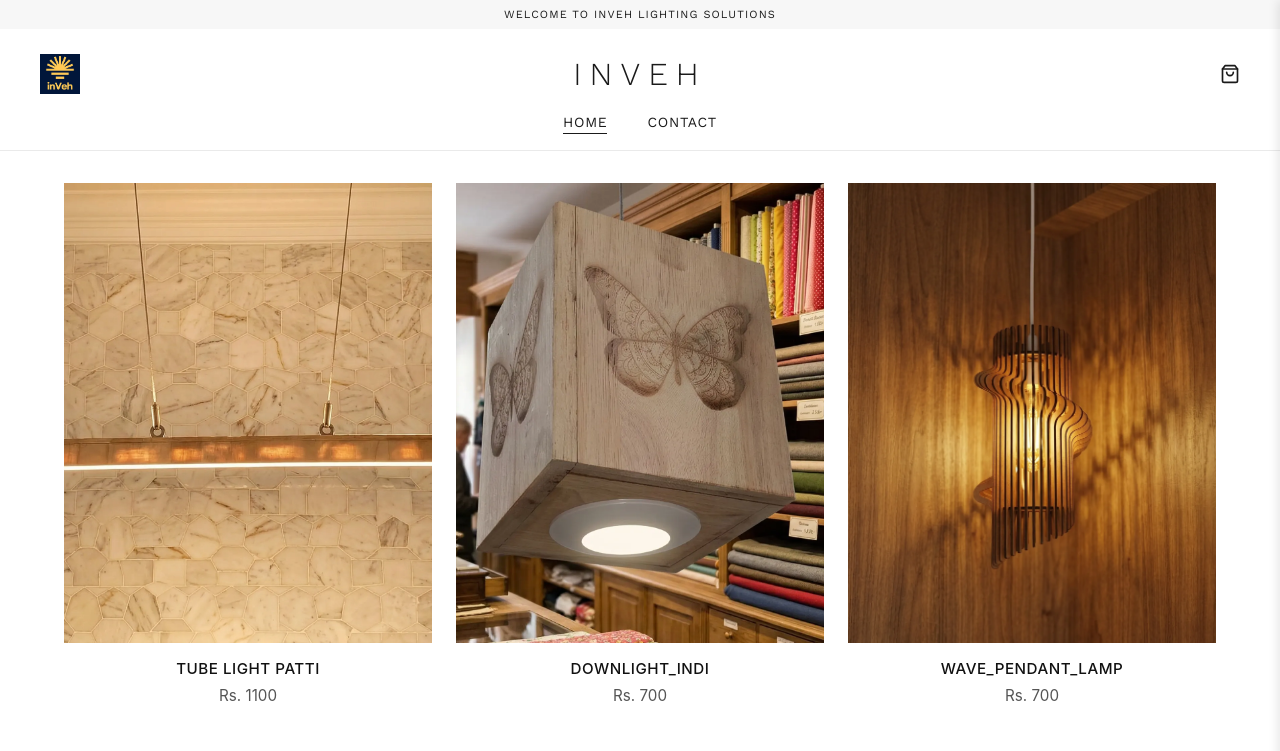
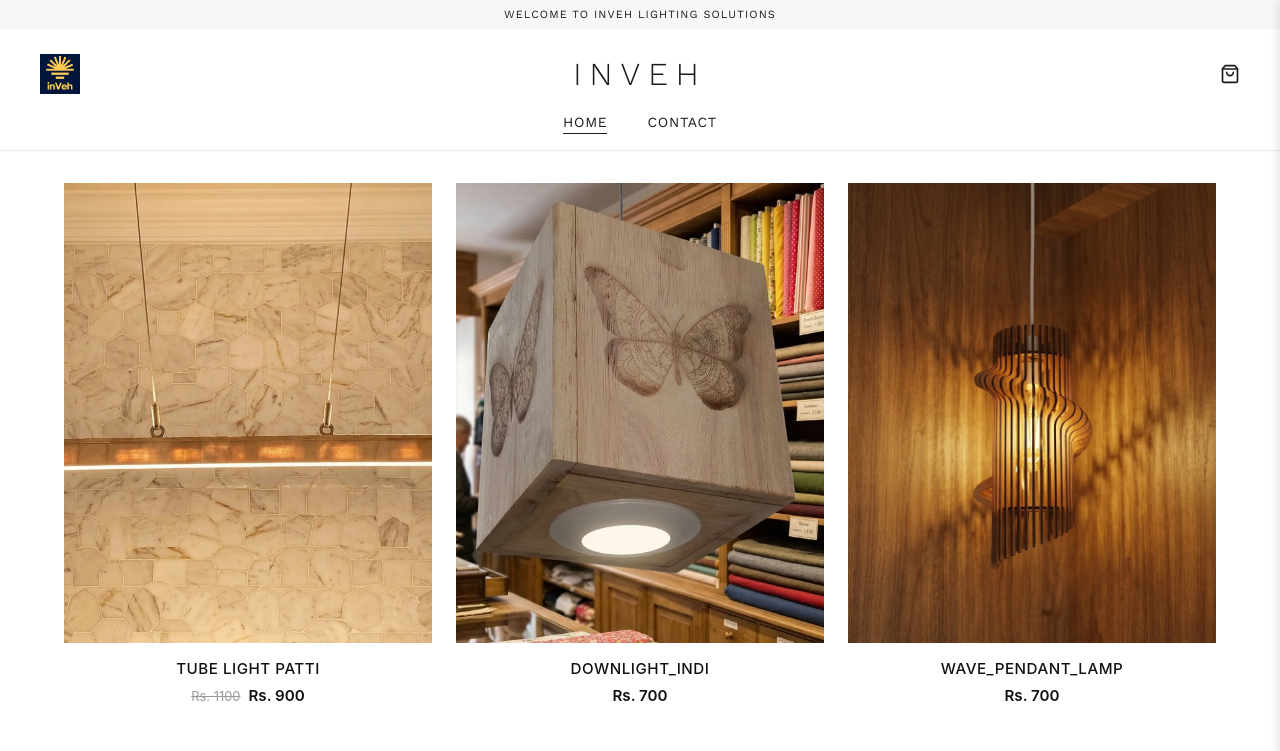
Before and after one commit to inveh/inveh_website, a Vue app: page / in a window 1280 px wide. Shown: the top 751 px of the page. Built offline with nearby package versions, Linux system fonts and the light colour scheme.

Commit message:
feat: add discount support to product pricing and remove redundant formatPrice helper

```diff
--- a/src/Home.vue
+++ b/src/Home.vue
@@ -9,9 +9,7 @@ const goToProduct = (sku: string) => {
   router.push({ name: 'Product', params: { id: sku } })
 }
 
-const formatPrice = (price: number) => {
-  return price > 0 ? `Rs. ${price}` : '';
-}
+// Removed formatPrice logic as its handled natively in template
 </script>
 
 <template>
@@ -34,7 +32,10 @@ const formatPrice = (price: number) => {
 
       <div class="product-info">
         <h3 class="product-title">{{ product.model_name }}</h3>
-        <p class="product-price" v-if="product.model_price > 0">{{ formatPrice(product.model_price) }}</p>
+        <p class="product-price" v-if="product.model_price > 0">
+          <span v-if="product.discount > 0" class="original-price">Rs. {{ product.model_price }}</span>
+          <span class="selling-price">Rs. {{ product.model_price - (product.discount || 0) }}</span>
+        </p>
       </div>
     </div>
   </div>
@@ -120,4 +121,16 @@ const formatPrice = (price: number) => {
   font-weight: 400;
   margin: 0;
 }
+
+.original-price {
+  text-decoration: line-through;
+  color: #999;
+  margin-right: 0.5rem;
+  font-size: 0.85em;
+}
+
+.selling-price {
+  color: #111;
+  font-weight: 600;
+}
 </style>
```
